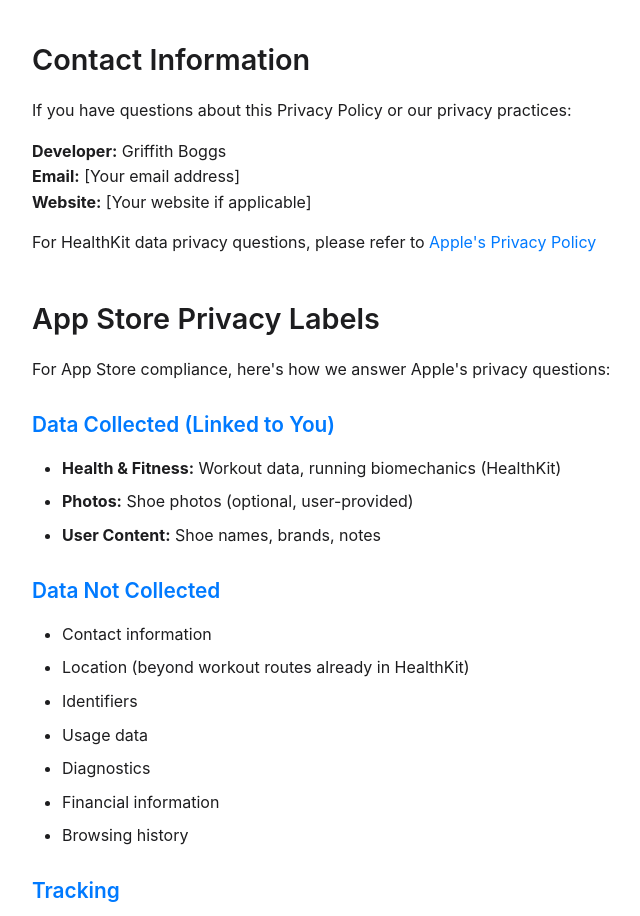
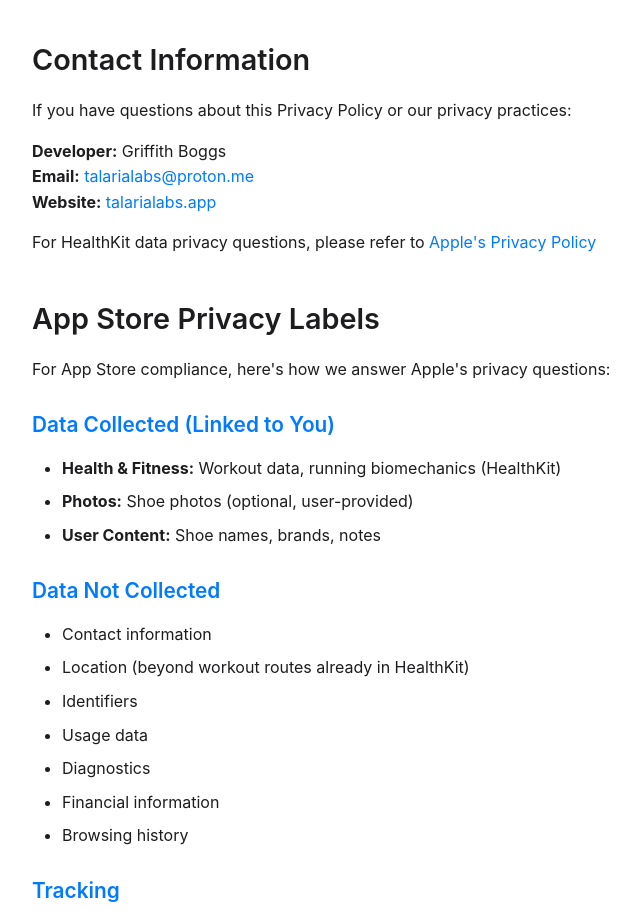
Before and after one commit to 80sFauxstalgia/TalariaTreadTracker-privacy, a plain HTML site: page index.html in a window 1280 px wide. Shown: the part 4720-5636 px from the top of the page, without its empty margins (228-868 px from the left). Drawn offline with Linux system fonts and the light colour scheme.

Commit message:
Update contact info and add custom domain
- Add email: talarialabs@proton.me
- Add website: talarialabs.app
- Configure CNAME for custom domain

```diff
--- a/index.html
+++ b/index.html
@@ -317,8 +317,8 @@
         <p>If you have questions about this Privacy Policy or our privacy practices:</p>
         <p>
             <strong>Developer:</strong> Griffith Boggs<br>
-            <strong>Email:</strong> [Your email address]<br>
-            <strong>Website:</strong> [Your website if applicable]
+            <strong>Email:</strong> <a href="mailto:talarialabs@proton.me">talarialabs@proton.me</a><br>
+            <strong>Website:</strong> <a href="https://talarialabs.app" target="_blank">talarialabs.app</a>
         </p>
         <p>For HealthKit data privacy questions, please refer to <a href="https://www.apple.com/legal/privacy/" target="_blank">Apple's Privacy Policy</a></p>
 
```
Also changed, not shown: 1 other file.
